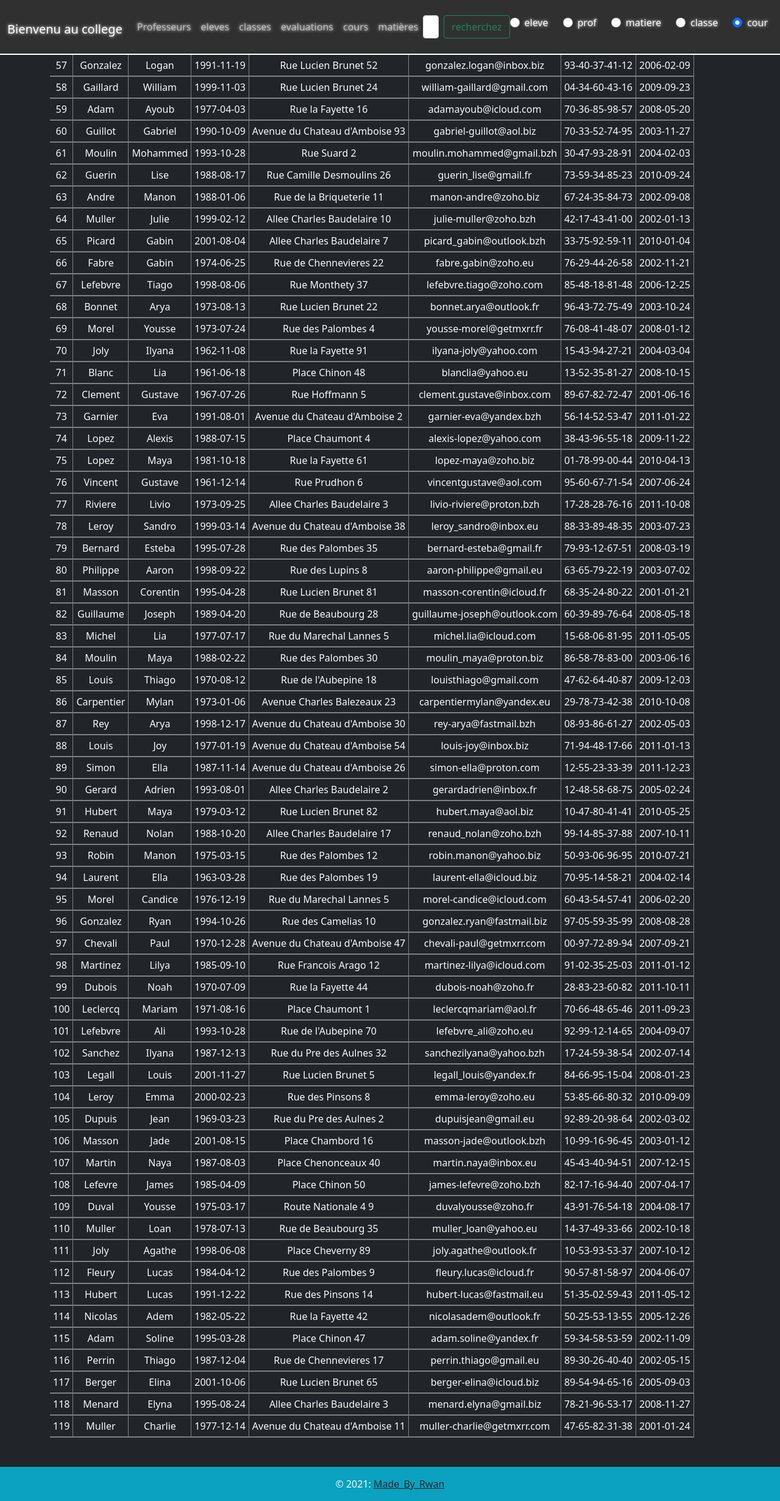
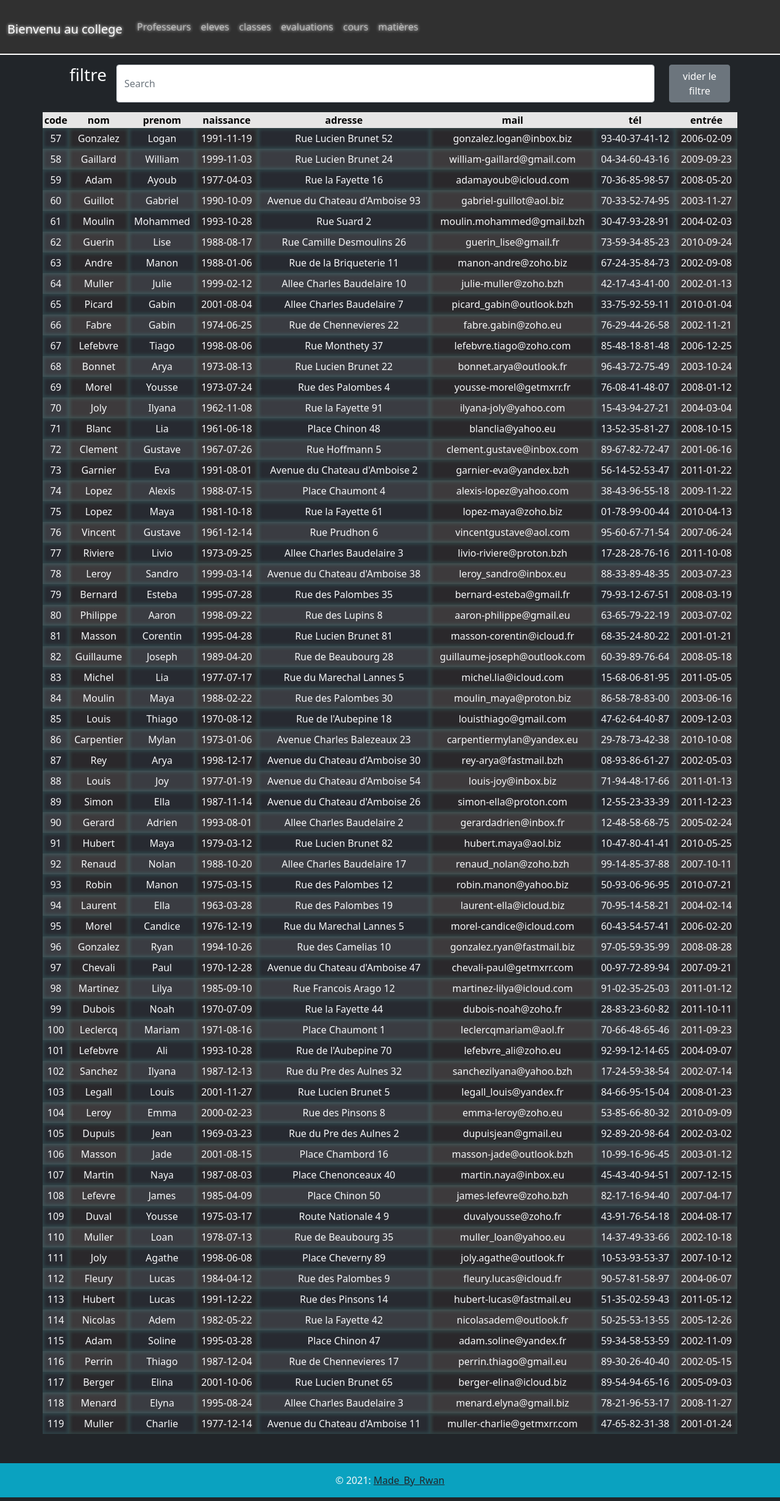
Before and after one commit to rwanoux/TP_college, a PHP site: page /index.php?entity=professeur in a window 1280 px wide. Shown: the whole page at 61% size. Run offline with PHP 8.4, Linux system fonts and the light colour scheme; data comes from the database, SQL or seed files in the repository; grey boxes are pictures that could not be loaded.

Commit message:
affichage pages principales ok + selectiv filter

```diff
--- a/class/Classe.php
+++ b/class/Classe.php
@@ -6,6 +6,7 @@ class Classe extends CollegeEntity
     private $code_classe;
     private $nom_classe;
     private $code_prof_ref_classe;
+    static private $attList=["code", "nom", "prof referent" ];
 
 
     //---CONSTRUCT
@@ -15,6 +16,26 @@ class Classe extends CollegeEntity
         $this->setEntityType("classe");
     }
 
+
+    public static function createTableHeader(){
+
+        echo ("<tr class='item-row-header text-center'>");
+
+         foreach(self::$attList as $att){
+            echo ("<th class='item-attribut-header' >".$att."</th>");
+         }
+        echo"</tr>";
+
+    }
+    public function createTableRow()
+    {
+
+        echo("<tr class='item-row' itemitemId='".$this->getCode_classe()."'>");
+        foreach($this as $att=>$value){
+            echo ("<td class='item-attribut' itemAttr='".$att."'>".$value."</td>");
+        }
+        echo"</tr>";
+    }
     /**
      * Get the value of code_classe
      */
--- a/class/Cour.php
+++ b/class/Cour.php
@@ -6,15 +6,36 @@ class Cour extends CollegeEntity
     private $code_cour;
     private $nom_cour;
     private $code_matiere_cour;
+    private static  $attList=["code", "nom", "matière"];
 
 
     //---CONSTRUCT
     public function __construct(array $data)
     {
         parent::__construct($data);
-        $this->setEntityType("cour");
+       $this->setEntityType("cour");
+    }
+    public function createTableRow()
+    {
+
+        echo("<tr itemId='".$this->getCode_cour()."' class='item-row'>");
+        foreach($this as $att=>$value){
+            echo ("<td class='item-attribut' itemAttr='".$att."'>".$value."</td>");
+        }
+        echo"</tr>";
     }
 
+
+    public static function createTableHeader(){
+        echo ("<tr class='item-row-header text-center'>");
+
+         foreach(self::$attList as $att){
+            echo ("<th class='item-attribut-header' >".$att."</th>");
+         }
+
+        echo"</tr>";
+
+    }
     /**
      * Get the value of code_cour
      */
--- a/class/Eleve.php
+++ b/class/Eleve.php
@@ -12,6 +12,7 @@ class Eleve extends CollegeEntity
     private $telephone_eleve;
     private $code_parrain_eleve;
     private $code_classe_eleve;
+    static private $attList =["code", "nom", "prenom", "naissance", "adresse", "mail", "tél", "parrain", "classe"];
 
 
 
@@ -21,7 +22,27 @@ class Eleve extends CollegeEntity
         parent::__construct($data);
         $this->setEntityType("eleve");
     }
+    public function createTableRow()
+    {
 
+        echo("<tr itemId='".$this->getCode_eleve()."' class='item-row'>");
+        foreach($this as $att=>$value){
+            echo ("<td class='item-attribut' itemAttr='".$att."'>".$value."</td>");
+        }
+        echo"</tr>";
+    }
+
+
+    public static function createTableHeader(){
+        echo ("<tr class='item-row-header text-center'>");
+
+         foreach(self::$attList as $att){
+            echo ("<th class='item-attribut-header' >".$att."</th>");
+         }
+
+        echo"</tr>";
+
+    }
     /**
      * Get the value of code_eleve
      */
--- a/class/Evaluation.php
+++ b/class/Evaluation.php
@@ -6,6 +6,7 @@ class Evaluation extends CollegeEntity
     private $code_evaluation;
     private $nom_evaluation;
     private $code_cour_evaluation;
+    static private $attList=["code", "nom", "cour"];
 
     //---CONSTRUCT
     public function __construct(array $data)
@@ -15,7 +16,26 @@ class Evaluation extends CollegeEntity
     }
 
 
+    public static function createTableHeader(){
 
+        echo ("<tr class='item-row-header text-center'>");
+
+         foreach(self::$attList as $att){
+            echo ("<th class='item-attribut-header' >".$att."</th>");
+         }
+
+        echo"</tr>";
+
+    }
+    public function createTableRow()
+    {
+
+        echo("<tr class='item-row' itemitemId='".$this->getCode_evaluation()."'>");
+        foreach($this as $att=>$value){
+            echo ("<td class='item-attribut' itemAttr='".$att."'>".$value."</td>");
+        }
+        echo"</tr>";
+    }
     /**
      * Get the value of code_evaluation
      */
--- a/class/Matiere.php
+++ b/class/Matiere.php
@@ -4,6 +4,7 @@ class matiere extends CollegeEntity
 {
     private $code_matiere;
     private $nom_matiere;
+    private static  $attList=["code", "nom"];
 
 
     //---CONSTRUCT
@@ -13,6 +14,28 @@ class matiere extends CollegeEntity
         $this->setEntityType("matiere");
     }
 
+
+    public function createTableRow()
+    {
+
+        echo("<tr itemId='".$this->getCode_matiere()."' class='item-row'>");
+        foreach($this as $att=>$value){
+            echo ("<td class='item-attribut' itemAttr='".$att."'>".$value."</td>");
+        }
+        echo"</tr>";
+    }
+
+
+    public static function createTableHeader(){
+        echo ("<tr class='item-row-header text-center'>");
+
+         foreach(self::$attList as $att){
+            echo ("<th class='item-attribut-header' >".$att."</th>");
+         }
+
+        echo"</tr>";
+
+    }
     /**
      * Get the value of code_matiere
      */
--- a/class/Professeur.php
+++ b/class/Professeur.php
@@ -1,6 +1,6 @@
 <?php
 
-class professeur extends CollegeEntity
+class Professeur extends CollegeEntity
 {
     //---ATTRIBUTS
     private $code_professeur;
@@ -11,6 +11,7 @@ class professeur extends CollegeEntity
     private $mail_professeur;
     private $telephone_professeur;
     private $date_entree_professeur;
+    private static $attList=["code" , "nom", "prenom", "naissance", "adresse", "mail", "tél", "entrée"];
 
 
 
@@ -21,13 +22,26 @@ class professeur extends CollegeEntity
         $this->setEntityType("professeur");
     }
 
-    public function createTableRow(){
 
-        foreach($this as $att=>$val){
-           $objectArray[$att]=$val;
-           echo ("<td class='item-attribut'>".$val."</td>");
+    public static function createTableHeader(){
+
+        echo ("<tr class='item-row-header text-center'>");
+
+         foreach(self::$attList as $att){
+            echo ("<th class='item-attribut-header' >".$att."</th>");
+         }
+
+        echo"</tr>";
+
+    }
+    public function createTableRow()
+    {
+
+        echo("<tr class='item-row' itemitemId='".$this->getCode_professeur()."'>");
+        foreach($this as $att=>$value){
+            echo ("<td class='item-attribut' itemAttr='".$att."'>".$value."</td>");
         }
-
+        echo"</tr>";
     }
     /**
      * Get the value of code_professeur
--- a/class/managers/CourManager.php
+++ b/class/managers/CourManager.php
@@ -0,0 +1,15 @@
+<?php
+
+class courManager extends MainManager
+{
+
+    public function __construct($db)
+    {
+        $this->setTable("cours");
+        $this->setAddCol("code_cour,nom_cour,code_matiere_cour");
+        $this->setAddPreparedValues(":code_cour,:nom_cour,:code_matiere_cour");
+        $this->setIdColumn("code_cour");
+
+        parent::__construct($db);
+    }
+}
--- a/class/managers/EvaluationManager.php
+++ b/class/managers/EvaluationManager.php
@@ -0,0 +1,15 @@
+<?php
+
+class evaluationManager extends MainManager
+{
+
+    public function __construct($db)
+    {
+        $this->setTable("evaluations");
+        $this->setAddCol("code_evaluation,nom_evaluation,code_cour_evaluation");
+        $this->setAddPreparedValues(":code_evaluation,:nom_evaluation,:code_cour_evaluation");
+        $this->setIdColumn("code_evaluation");
+
+        parent::__construct($db);
+    }
+}
--- a/class/managers/MainManager.php
+++ b/class/managers/MainManager.php
@@ -10,6 +10,8 @@
     private $addPreparedValues;
     private $idColumn;
 
+
+
     //----------CONSTRUCT-------------
     public function __construct($db)
     {
@@ -21,7 +23,6 @@
     //-------------------
     //----------ACTIONS
     //-------------------
-
 
 
     public function add($object)
--- a/class/managers/MatiereManager.php
+++ b/class/managers/MatiereManager.php
@@ -0,0 +1,15 @@
+<?php
+
+class MatiereManager extends MainManager
+{
+
+    public function __construct($db)
+    {
+        $this->setTable("matieres");
+        $this->setAddCol("code_matiere,nom_matiere");
+        $this->setAddPreparedValues(":code_matiere,:nom_matiere");
+        $this->setIdColumn("code_matiere");
+
+        parent::__construct($db);
+    }
+}
--- a/index.php
+++ b/index.php
@@ -13,6 +13,12 @@ require('class/managers/EleveManager.php');
 $eleveManager = new EleveManager($pdo);
 require('class/managers/ClasseManager.php');
 $classeManager = new ClasseManager($pdo);
+require('class/managers/EvaluationManager.php');
+$evaluationManager = new EvaluationManager($pdo);
+require('class/managers/CourManager.php');
+$courManager = new CourManager($pdo);
+require('class/managers/matiereManager.php');
+$matiereManager = new MatiereManager($pdo);
 
 
 
@@ -21,6 +27,9 @@ require('class/CollegeEntity.php');
 require('class/Professeur.php');
 require('class/Eleve.php');
 require('class/Classe.php');
+require('class/Evaluation.php');
+require('class/Cour.php');
+require('class/Matiere.php');
 
 
 
@@ -32,6 +41,14 @@ require_once('parts/header.php');
 <!---------MAGIC HERE------------------>
 <div class="container">
     <div class="row">
+        <?php if (isset($_GET["entity"])) { ?>
+            <form class="d-flex text-light m-3">
+                <h3 class="mx-3">filtre</h3>
+
+                <input class="form-control me-2" id="researchInput" type="search" placeholder="Search" aria-label="Search">
+                <button class="btn btn-secondary mx-3" id ="resetFilter">vider le filtre</button>
+            </form>
+        <?php } ?>
 
 
         <?php
@@ -54,35 +71,30 @@ require_once('parts/header.php');
                     $entityList = $classeManager->getAll();
                     break;
                 case "evaluation":
+                    $entityList = $evaluationManager->getAll();
 
                     break;
                 case "cour":
+                    $entityList = $courManager->getAll();
 
                     break;
                 case "matiere":
+                    $entityList = $matiereManager->getAll();
 
                     break;
             }
 
         ?>
             <!-- entities table -->
-            <div class="col-md-4">
-                <table>
-                    <?php
-                    foreach($entityList as $item){
+            <table id="entitiesTable">
 
-                    ?>
-                    <tr>
-                       <?php
-                           $item->createTableRow();
-
-                        ?>
-                    </tr>
-                    <?php
-                    }
-                    ?>
-                </table>
-            </div>
+                <?php
+                ucfirst($_GET["entity"])::createTableHeader();
+                foreach ($entityList as $item) {
+                    $item->createTableRow();
+                }
+                ?>
+            </table>
         <?php
         } else {
         }
--- a/main.css
+++ b/main.css
@@ -10,10 +10,38 @@ header nav {
     background-color: rgba(0, 0, 0, 0.699);
 }
 
+tr.item-row:nth-child(odd) {
+    background-color: rgba(128, 128, 128, 0.274);
+}
+
+tr.item-row {
+    transition: all ease-in-out 0.3s;
+    cursor: pointer;
+}
+
+tr.item-row:hover {
+    transform: scale(1.02);
+    background-color: rgba(0, 0, 0, 0.596);
+}
+
 td.item-attribut {
     padding: 5px;
-    border-right: 1px solid gray;
-    border-bottom: 2px solid gray;
     text-align: center;
     white-space: nowrap;
+    box-shadow: 0px 0px 5px 3px rgba(114, 255, 236, 0.116) inset;
 }
+
+td.item-attribut:nth-child(odd) {
+    background-color: rgba(55, 56, 71, 0.274);
+}
+
+td.item-attribut:nth-child(even) {
+    background-color: rgba(65, 48, 48, 0.274);
+}
+
+tr.item-row-header {
+    background-color: rgb(230, 230, 230);
+    color: black;
+    position: sticky;
+    top: 0vh;
+}
--- a/parts/header.php
+++ b/parts/header.php
@@ -42,54 +42,17 @@
                             <a class="nav-link" href="index.php?entity=classe">classes</a>
                         </li>
                         <li class="nav-item">
-                            <a class="nav-link" href="index.php?entity=evaluations">evaluations</a>
+                            <a class="nav-link" href="index.php?entity=evaluation">evaluations</a>
                         </li>
                         <li class="nav-item">
-                            <a class="nav-link" href="index.php?entity=cours">cours </a>
+                            <a class="nav-link" href="index.php?entity=cour">cours </a>
                         </li>
                         <li class="nav-item">
-                            <a class="nav-link" href="index.php?entity=matières">matières</a>
+                            <a class="nav-link" href="index.php?entity=matiere">matières</a>
                         </li>
 
                     </ul>
-                    <form class="d-flex text-light">
-                        <input class="form-control me-2" type="search" placeholder="Search" aria-label="Search">
-                        <button class="btn btn-outline-success" type="submit">recherchez</button>
-                        <div class="form-check px-4">
-                            <input class="form-check-input" type="radio" name="flexRadioDefault" id="flexRadioDefault1">
-                            <label class="form-check-label" for="flexRadioDefault1">
-                                eleve
-                            </label>
-                        </div>
-                        <div class="form-check px-4">
-                            <input class="form-check-input" type="radio" name="flexRadioDefault" id="flexRadioDefault2"
-                                checked>
-                            <label class="form-check-label" for="flexRadioDefault2">
-                                prof
-                            </label>
-                        </div>
-                        <div class="form-check px-4">
-                            <input class="form-check-input" type="radio" name="flexRadioDefault" id="flexRadioDefault2"
-                                checked>
-                            <label class="form-check-label" for="flexRadioDefault2">
-                                matiere
-                            </label>
-                        </div>
-                        <div class="form-check px-4">
-                            <input class="form-check-input" type="radio" name="flexRadioDefault" id="flexRadioDefault2"
-                                checked>
-                            <label class="form-check-label" for="flexRadioDefault2">
-                                classe
-                            </label>
-                        </div>
-                        <div class="form-check px-4">
-                            <input class="form-check-input" type="radio" name="flexRadioDefault" id="flexRadioDefault2"
-                                checked>
-                            <label class="form-check-label" for="flexRadioDefault2">
-                                cour
-                            </label>
-                        </div>
-                    </form>
+
                 </div>
             </div>
         </nav>
```
Also changed, not shown: main.js (+47 -4 lines).
